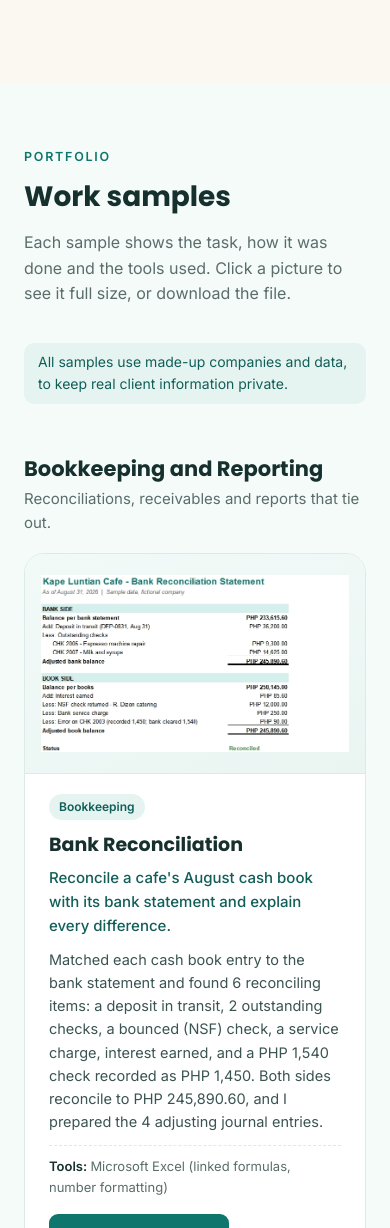
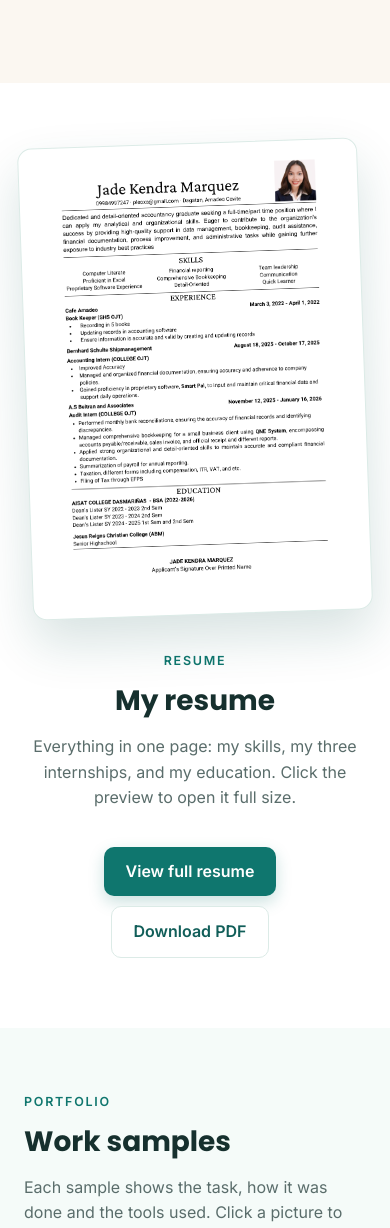
Before and after one commit to axople/portfolio, a plain HTML site: page index.html in a window 390 px wide. Shown: the part 3748-4976 px from the top of the page. Drawn offline with Linux system fonts and the light colour scheme.

Commit message:
Add resume preview section

```diff
--- a/index.html
+++ b/index.html
@@ -81,6 +81,10 @@
   .job .meta b { color:var(--teal-dark); font-weight:600; }
   .job ul { margin:0; padding-left:20px; color:#34504d; font-size:15px; }
 
+  .resume-wrap { display:grid; grid-template-columns:420px 1fr; gap:56px; align-items:center; }
+  .resume-sheet { display:block; background:#fff; border:1px solid var(--line); border-radius:14px; padding:10px; box-shadow:0 24px 50px rgba(15,80,75,.16); transform:rotate(-2deg); transition:transform .25s, box-shadow .25s; }
+  .resume-sheet:hover { transform:rotate(0deg) translateY(-6px); box-shadow:0 30px 60px rgba(15,80,75,.22); }
+  .resume-sheet img { width:100%; display:block; border-radius:6px; }
   .note { display:inline-block; background:var(--teal-soft); color:var(--teal-dark); padding:8px 14px; border-radius:10px; font-size:14px; margin-bottom:8px; }
   .group { margin:40px 0 18px; }
   .group h3 { font-size:21px; margin:0; }
@@ -126,6 +130,8 @@
     header h1 { font-size:36px; }
     .stats .wrap { grid-template-columns:repeat(2,1fr); }
     .skills, .grid { grid-template-columns:1fr; }
+    .resume-wrap { grid-template-columns:1fr; gap:32px; text-align:center; }
+    .resume-sheet { max-width:340px; margin:0 auto; }
     nav .links { display:none; }
     section { padding:60px 0; }
     section h2, footer h2 { font-size:28px; }
@@ -134,7 +140,7 @@
 </head>
 <body>
 <nav><div class="wrap"><a class="brand" href="#">Jade<span>.</span></a>
-  <div class="links"><a href="#skills">Skills</a><a href="#experience">Experience</a><a href="#work">Work</a><a href="#contact">Contact</a></div></div></nav>
+  <div class="links"><a href="#skills">Skills</a><a href="#experience">Experience</a><a href="#resume">Resume</a><a href="#work">Work</a><a href="#contact">Contact</a></div></div></nav>
 
 <header><div class="wrap">
   <div>
@@ -175,6 +181,19 @@
   <p class="lead">On-the-job training during college and senior high school.</p>
   <div class="timeline">
     <div class="job"><div class="box"><h3>Audit Intern</h3><div class="meta"><b>A.S Beltran and Associates</b> &middot; Nov 2025 to Jan 2026</div><ul><li>Performed monthly bank reconciliations and flagged discrepancies.</li><li>Handled bookkeeping for a small-business client in QNE System.</li><li>Prepared payroll summaries and tax forms, filed through EFPS.</li></ul></div></div><div class="job"><div class="box"><h3>Accounting Intern</h3><div class="meta"><b>Bernhard Schulte Shipmanagement</b> &middot; Aug 2025 to Oct 2025</div><ul><li>Organized financial documents in line with company policy.</li><li>Entered and maintained financial data in Smart Pal.</li></ul></div></div><div class="job"><div class="box"><h3>Bookkeeper</h3><div class="meta"><b>Cafe Amadeo</b> &middot; Mar 2022 to Apr 2022</div><ul><li>Recorded transactions in 5 books.</li><li>Updated records in accounting software.</li></ul></div></div>
+  </div>
+</div></section>
+
+<section id="resume"><div class="wrap resume-wrap">
+  <a class="resume-sheet" href="files/Jade Marquez Resume.pdf" target="_blank" title="Open my resume">
+    <img src="images/resume-preview.png" alt="Preview of Jade Kendra Marquez's resume" loading="lazy">
+  </a>
+  <div class="resume-text">
+    <span class="eyebrow">Resume</span>
+    <h2>My resume</h2>
+    <p class="lead">Everything in one page: my skills, my three internships, and my education. Click the preview to open it full size.</p>
+    <a class="btn" href="files/Jade Marquez Resume.pdf" target="_blank">View full resume</a>
+    <a class="btn ghost" href="files/Jade Marquez Resume.pdf" download>Download PDF</a>
   </div>
 </div></section>
 
```
Also changed, not shown: images/resume-preview.png (added).
